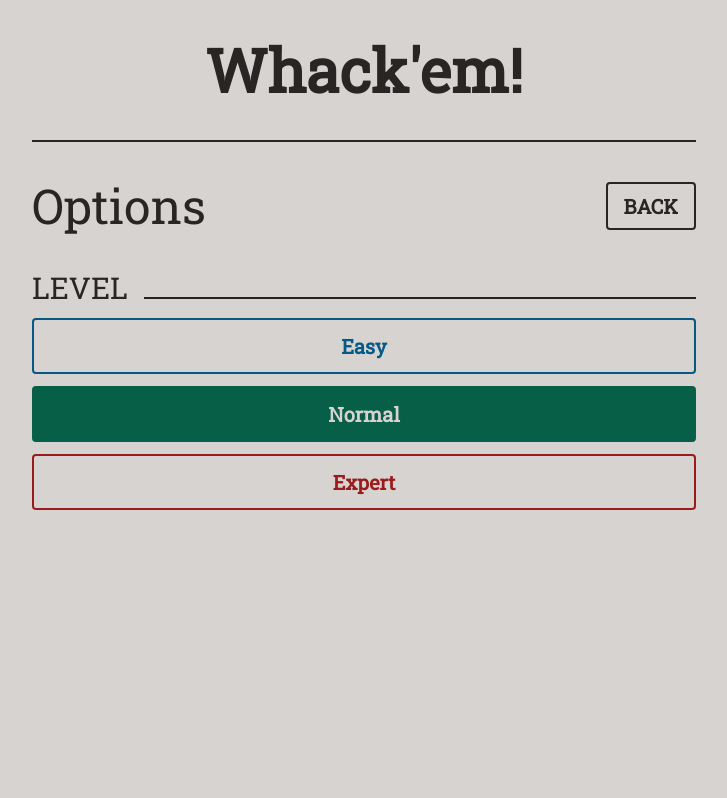
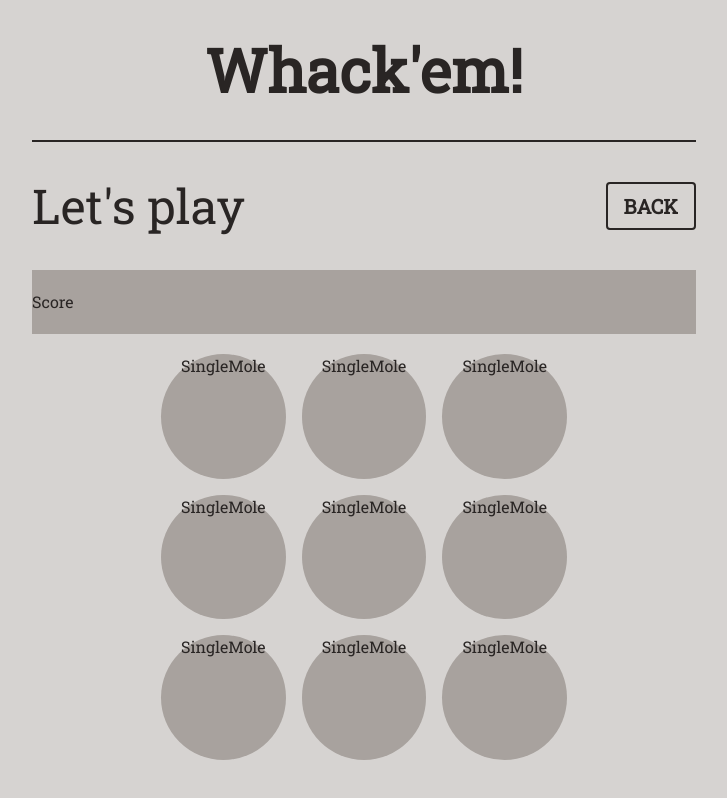
Before and after one commit to ArkadiuszRodak/whack-em, a Vue app: page /#/game in a window 1280 px wide. Before the commit this address led to /#/options. Shown: the whole page, without its empty margins (276-1003 px from the left). Built offline with nearby package versions, Linux system fonts and the light colour scheme.

Commit message:
fix: moles grid

```diff
--- /dev/null
+++ b/src/components/molecules/ScoreCounter.vue
@@ -0,0 +1,13 @@
+<template>
+  <div class="bg-stone-400 py-5 mb-5">
+    Score
+  </div>
+</template>
+
+<script lang="ts">
+import { defineComponent } from 'vue';
+
+export default defineComponent({
+  name: 'ScoreCounter',
+});
+</script>
--- a/src/components/organisms/MolesGrid.vue
+++ b/src/components/organisms/MolesGrid.vue
@@ -1,7 +1,7 @@
 <template>
-  <div id="main_content" class="flex h-full">
+  <div id="main_content" class="flex h-full" style="max-height: 100%;">
     <div
-      class="grid gap-4 self-end mb-10"
+      class="grid gap-4 self-end mx-auto"
       :class="['grid-cols-' + grid.xs]"
       :style="{ height: gridSquareSize, width: gridSquareSize }"
     >
@@ -15,24 +15,16 @@
 <script lang="ts">
 import {
   defineComponent,
-  PropType,
   onMounted,
   ref,
 } from 'vue';
-import { GameLevel } from '@/types';
-import SingleMole from '../atoms/SingleMole.vue';
-import { getLevelDef } from '@/logic/useLevel';
+import SingleMole from '../molecules/SingleMole.vue';
+import { getLevelDef, getLevel } from '@/logic/useLevel';
 
 export default defineComponent({
   components: { SingleMole },
   name: 'MolesGrid',
-  props: {
-    level: {
-      type: Number as PropType<GameLevel>,
-      required: true,
-    },
-  },
-  setup(props) {
+  setup() {
     const gridSquareSize = ref('0px');
 
     const setGridSquareSize = (): void => {
@@ -50,7 +42,7 @@ export default defineComponent({
       window.addEventListener('resize', setGridSquareSize);
     });
 
-    return { grid: getLevelDef(props.level), gridSquareSize };
+    return { grid: getLevelDef(getLevel()), gridSquareSize };
   },
 });
 </script>
--- a/src/views/GameView.vue
+++ b/src/views/GameView.vue
@@ -1,19 +1,22 @@
 <template>
-  <moles-grid :level="level" />
+  <div class="flex flex-col h-full">
+    <score-counter />
+    <div class="grow pb-10">
+      <moles-grid />
+    </div>
+  </div>
 </template>
 
 <script lang="ts">
 import { defineComponent } from 'vue';
 import MolesGrid from '@/components/organisms/MolesGrid.vue';
-import { getLevel } from '@/logic/useLevel';
+import ScoreCounter from '@/components/molecules/ScoreCounter.vue';
 
 export default defineComponent({
   name: 'GameView',
   components: {
     MolesGrid,
-  },
-  setup() {
-    return { level: getLevel() };
+    ScoreCounter,
   },
 });
 </script>
```
Also changed, not shown: src/components/molecules/SingleMole.vue (renamed from src/components/atoms/SingleMole.vue).
